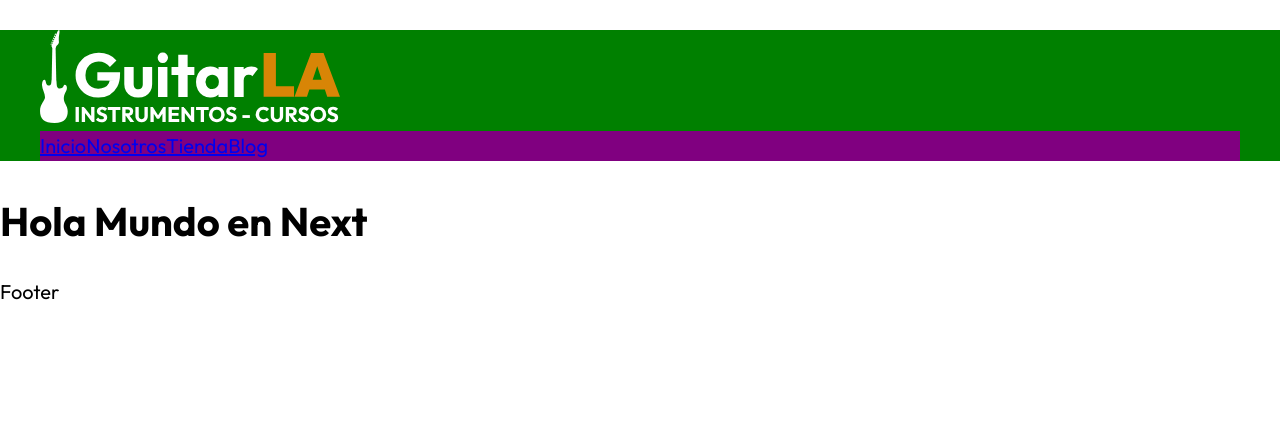
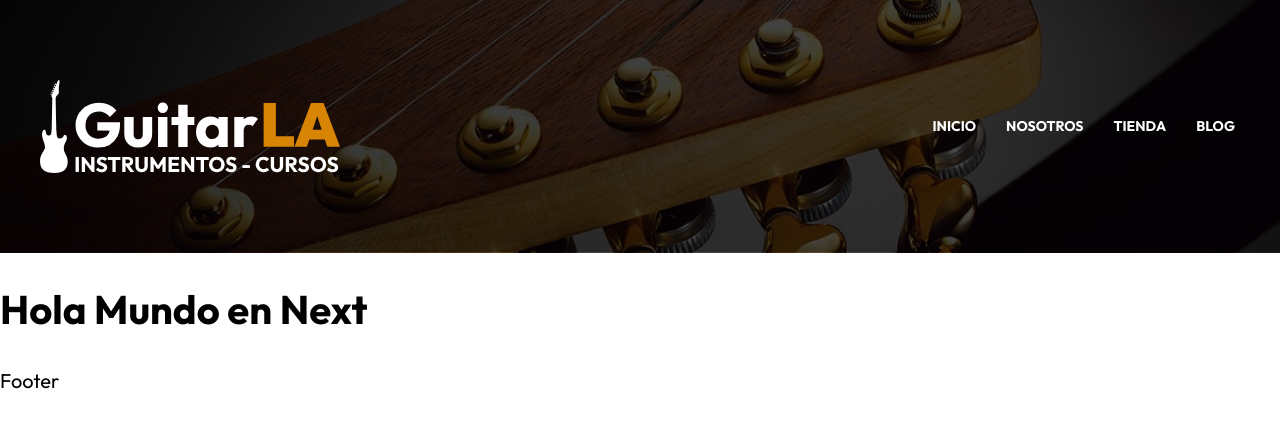
Before and after one commit to luisrlwev/guitarla-next, a Next.js app: page / in a window 1280 px wide. Shown: the top 428 px of the page. Built offline with nearby package versions, Linux system fonts and the light colour scheme.

Commit message:
Finalizamos el CSS del header

```diff
--- a/components/header.js
+++ b/components/header.js
@@ -5,7 +5,7 @@
 export default function Header() {
   return (
     <header className={styles.header}>
-        <div className="contenedor">
+        <div className={`contenedor ${styles.barra}`}>
             <Image src="/img/logo.svg" width={300} height={40} alt="Logotipo"/>
             <nav className={styles.navegacion}>
                 <Link href="/">Inicio</Link>
--- a/styles/header.module.css
+++ b/styles/header.module.css
@@ -1,7 +1,44 @@
-.header {
-    background-color: green;
+.header{
+    background-image: linear-gradient(to right, rgb(0 0 0 / .8), rgb(0 0 0 / .7)), url(../public/img/header.jpg);
+    padding: 5rem 0;
+    background-position: center;
+    background-size: cover;
 }
 
-.navegacion {
-    background-color: purple;
+.barra{
+    display: flex;
+    flex-direction: column;
+    align-items: center;
 }
+
+.navegacion{
+    margin-top: 5rem;
+    display: flex;
+    gap: 2rem;
+}
+
+.navegacion a{
+    color: var(--white);
+    text-decoration: none;
+    font-size: 1.4rem;
+    font-weight: 700;
+    text-transform: uppercase;
+    padding: .5rem;
+    transition-property: background-color;
+    transition-duration: 300ms;
+}
+
+.navegacion a:hover{
+    color: var(--primary);
+}
+
+@media (min-width: 768px) {
+    .barra{
+        flex-direction: row;
+        justify-content: space-between;
+    }
+
+    .navegacion{
+        margin: 0;
+    }
+}
```
